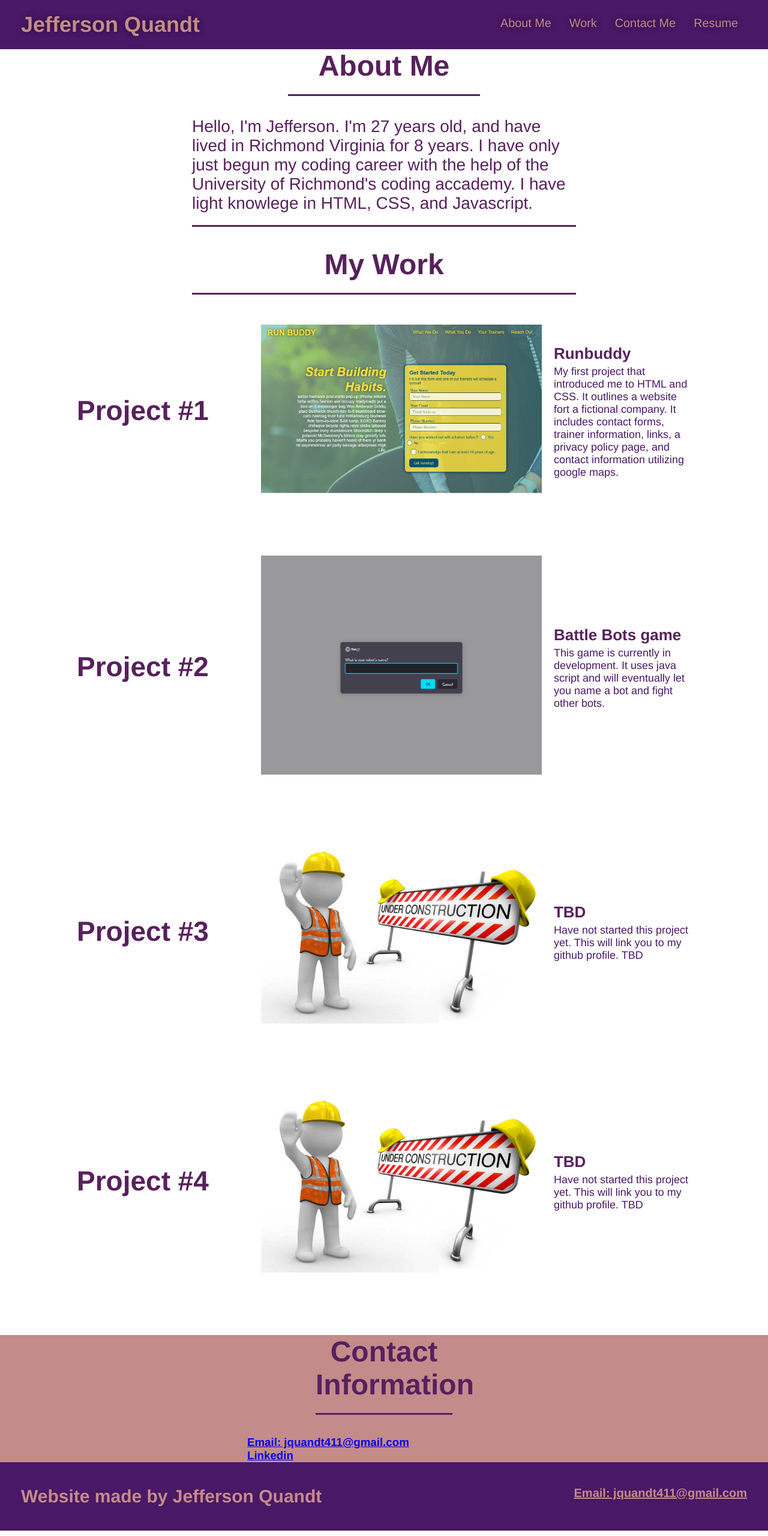
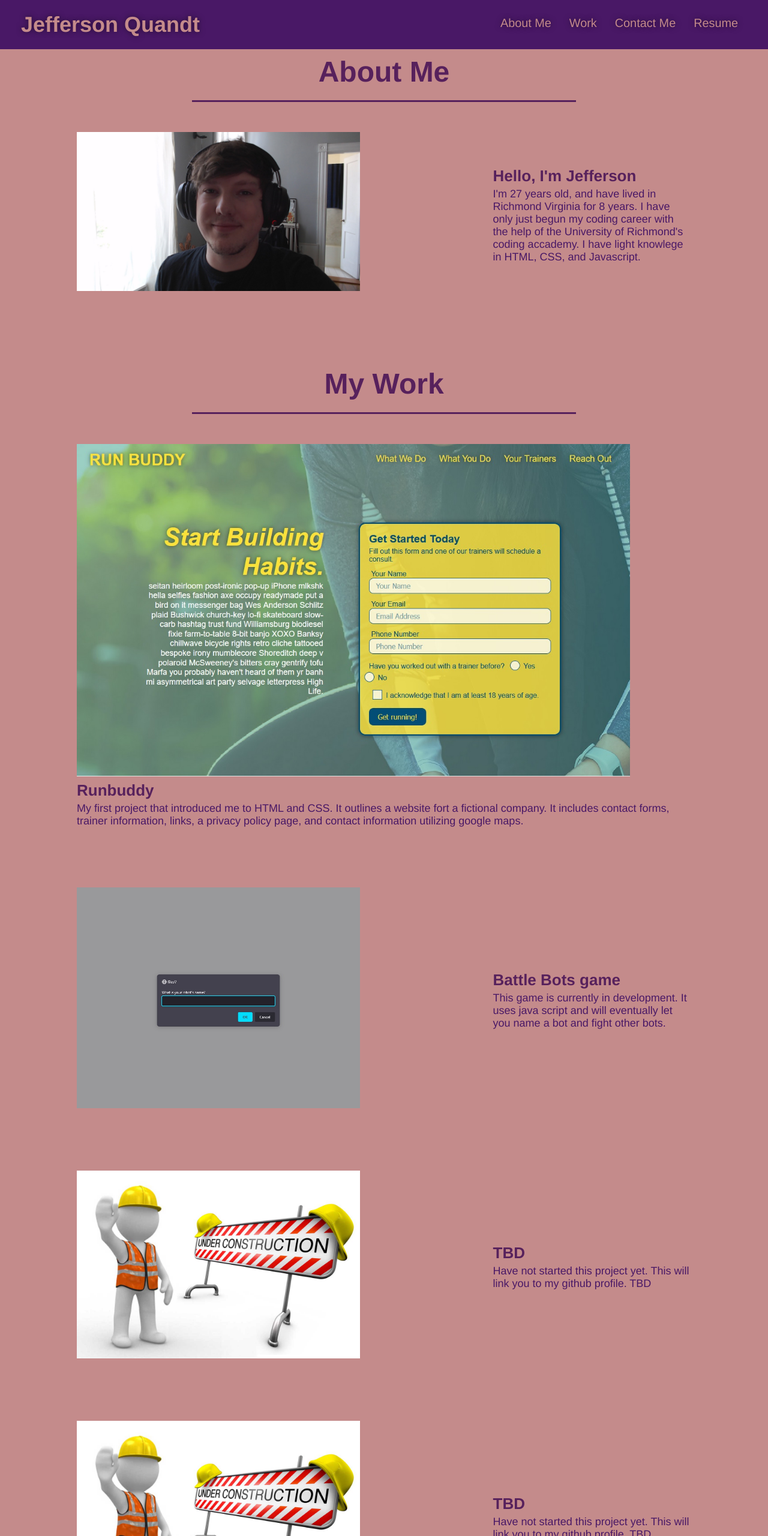
Before and after one commit to Jefid/portfolio, a plain HTML site: page index.html in a window 1280 px wide. Shown: the top 2560 px of the page at 60% size. Drawn offline with Linux system fonts and the light colour scheme.

Commit message:
final changes on portfolio, ready to go live

```diff
--- a/assets/css/style.css
+++ b/assets/css/style.css
@@ -11,7 +11,7 @@
   }
 
   body {
-    color: var(--tertiary-color);
+    background-color: var(--primary-color);
     font-family: Helvetica, Arial, sans-serif;
   }
 
@@ -92,17 +92,29 @@
 }
 
 /* SECTION TITLE STYLES END */
+
+/* ABOUT ME SECTION START */
 .about-me {
   font-size: 28px;
-  border-bottom: 3px solid;
   color: var(--secondary-color);
-  padding-bottom: 20px;
+  padding-top: 10px;
+  padding-bottom: 10px;
   text-align: left;
-  margin: 0 auto 35px auto;
-  width: 50%;
+  margin: 0 auto 10px auto;
+  width: 100%;
+}
+
+.profile-img {
+  flex: 20 12%;
+  margin-right: 20px;
+  flex-wrap: wrap;
 }
 
 
+.profile-img img {
+  max-width: 70%;
+}
+/* ABOUT ME SECTION END */
 
 
 /* WORK AND PROJECTS START  */
@@ -138,7 +150,9 @@
   align-items: center;
 }
 
-
+#large-image {
+  width: 90%;
+}
 .project-img {
   flex: 20 12%;
   margin-right: 20px;
@@ -146,7 +160,7 @@
 
 
 .project-img img {
-  max-width: 100%;
+  max-width: 70%;
 }
 
 .project-text {
@@ -170,11 +184,24 @@
 .contact {
   background: var(--primary-color);
   display: flex;
+  padding-top: 10px;
+  padding-bottom: 10px;
   justify-content: center;
   flex-wrap: wrap;
   width: 100%;
 }
 
+
+.contact a {
+  background: var(--primary-color);
+  display: flex;
+  justify-content: center;
+  flex-wrap: wrap;
+  width: 100%;
+  color: var(--secondary-color);
+  text-decoration: none;
+  font-size: x-large;
+}
   /* FOOTER STYLES START */
   footer {
     background: var(--tertiary-color);
--- a/index.html
+++ b/index.html
@@ -37,13 +37,19 @@
                 About Me
             </h2>
         </div>
-        <div class="flex-row">
-            <p>
-             Hello, I'm Jefferson. <break></break>
-             I'm 27 years old, and have lived in Richmond Virginia for 8 years. I have only just begun my coding career with the help of the University of Richmond's coding accademy. I have light knowlege in HTML, CSS, and Javascript.
-            </p>
-          </div>
-
+            <div class="project">
+              <div class="project-info">
+                <div class="profile-img">
+                  <img src="./assets/images/profile.jpg" alt="Picture of Run Buddy homepage. It shows the navigation bar including title. A form to fill out to sign up. The background is a picture of a person tying their shoes." />
+                </div>
+                <div class="project-text">
+                  <h4>Hello, I'm Jefferson</h4>
+                  <p>
+                    I'm 27 years old, and have lived in Richmond Virginia for 8 years. I have only just begun my coding career with the help of the University of Richmond's coding accademy. I have light knowlege in HTML, CSS, and Javascript.
+         </p>
+                </div>
+              </div>
+            </div>
 
     </section>
 
@@ -54,12 +60,11 @@
             </h2>
         </div>
             <div class="project">
-              <h3>Project #1</h3>
               <div class="project-info">
-                <div class="project-img">
+                <div>
                     <a href="https://jefid.github.io/run-buddy/">
 
-                  <img src="./assets/images/runbuddy.jpg" alt="Picture of Run Buddy homepage. It shows the navigation bar including title. A form to fill out to sign up. The background is a picture of a person tying their shoes." />
+                  <img id="large-image" src="./assets/images/runbuddy.jpg" alt="Picture of Run Buddy homepage. It shows the navigation bar including title. A form to fill out to sign up. The background is a picture of a person tying their shoes." />
 
                     </a>
                 </div>
@@ -70,7 +75,6 @@
               </div>
             </div>
             <div class="project">
-              <h3>Project #2</h3>
               <div class="project-info">
                 <div class="project-img">
                     <a href="https://github.com/Jefid/robot-gladiators">
@@ -84,7 +88,6 @@
               </div>
             </div>
             <div class="project">
-              <h3>Project #3</h3>
               <div class="project-info">
                 <div class="project-img">
                     <a href="https://github.com/Jefid">
@@ -98,7 +101,6 @@
               </div>
             </div>
             <div class="project">
-              <h3>Project #4</h3>
               <div class="project-info">
                 <div class="project-img">
                     <a href="https://github.com/Jefid">
@@ -125,11 +127,20 @@
                 Contact Information
                 <h3>
                     <div>
-                    <a href="mailto: jquandt411@gmail.com" target="_blank">Email: jquandt411@gmail.com</a>
+                    <a href="mailto: jquandt411@gmail.com" target="_blank">jquandt411@gmail.com</a>
                 </div>
                 <div>
                     <a href="https://www.linkedin.com/in/jefferson-quandt-1bb457232/" target="_blank">Linkedin</a>
                 </div>
+                <div>
+                  <a href="https://github.com/Jefid" target="_blank">GitHub</a>
+              </div>
+              <div>
+                <div>
+                  <a href="tel:8043096478">Click to call me!</a>
+              </div>
+
+            </div>
 
                 </h3>
               </h2>
@@ -148,9 +159,6 @@
         <!-- footer -->
         <footer>
             <h2> Website made by Jefferson Quandt</h2>
-            <h3>
-                <a href="mailto: jquandt411@gmail.com"   target="_blank">Email: jquandt411@gmail.com</a>
-            </h3>
           </footer>
           <!-- footer end -->
   </body>
```
Also changed, not shown: assets/css/secondary-style.css (deleted, +0 -43 lines), assets/images/readme.png (added), 1 other file.
